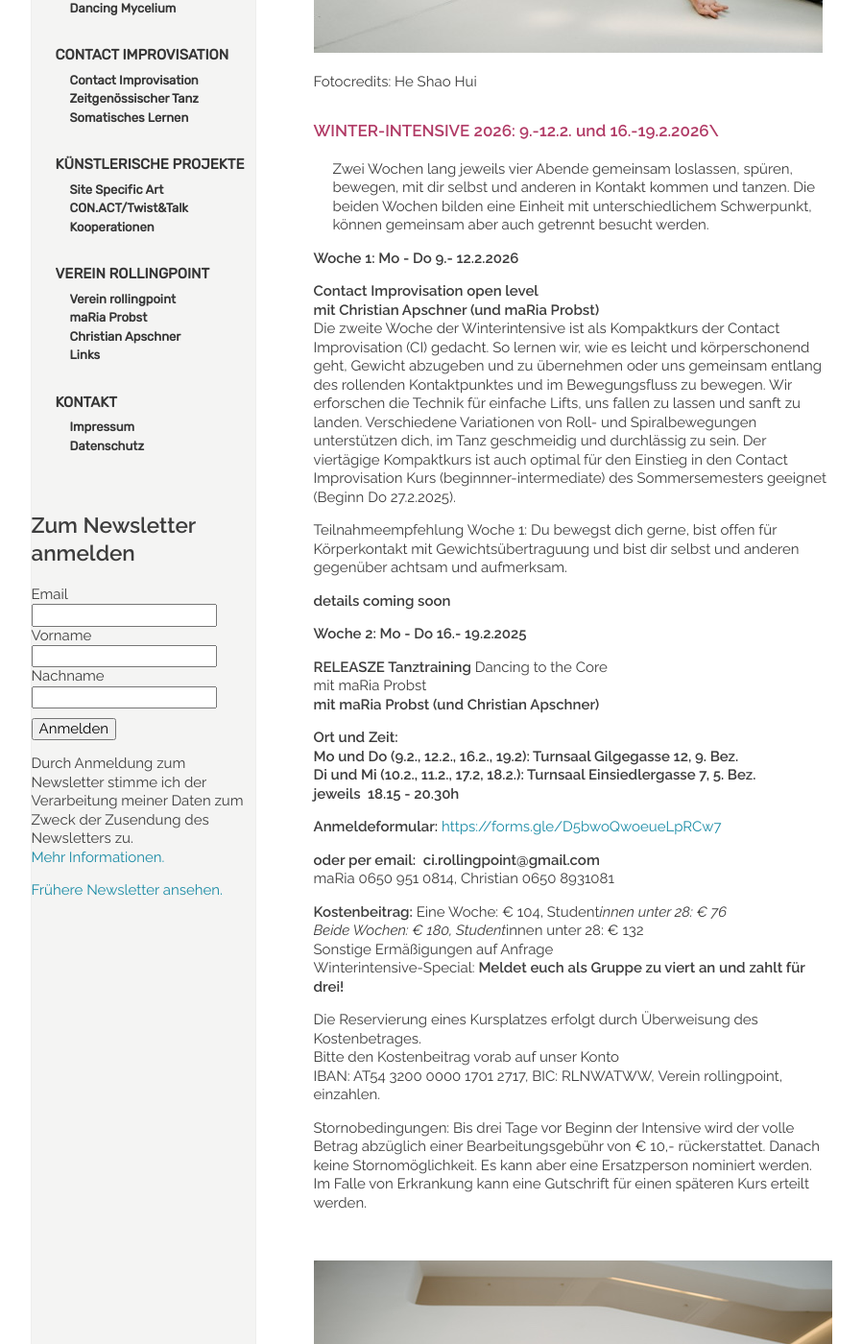
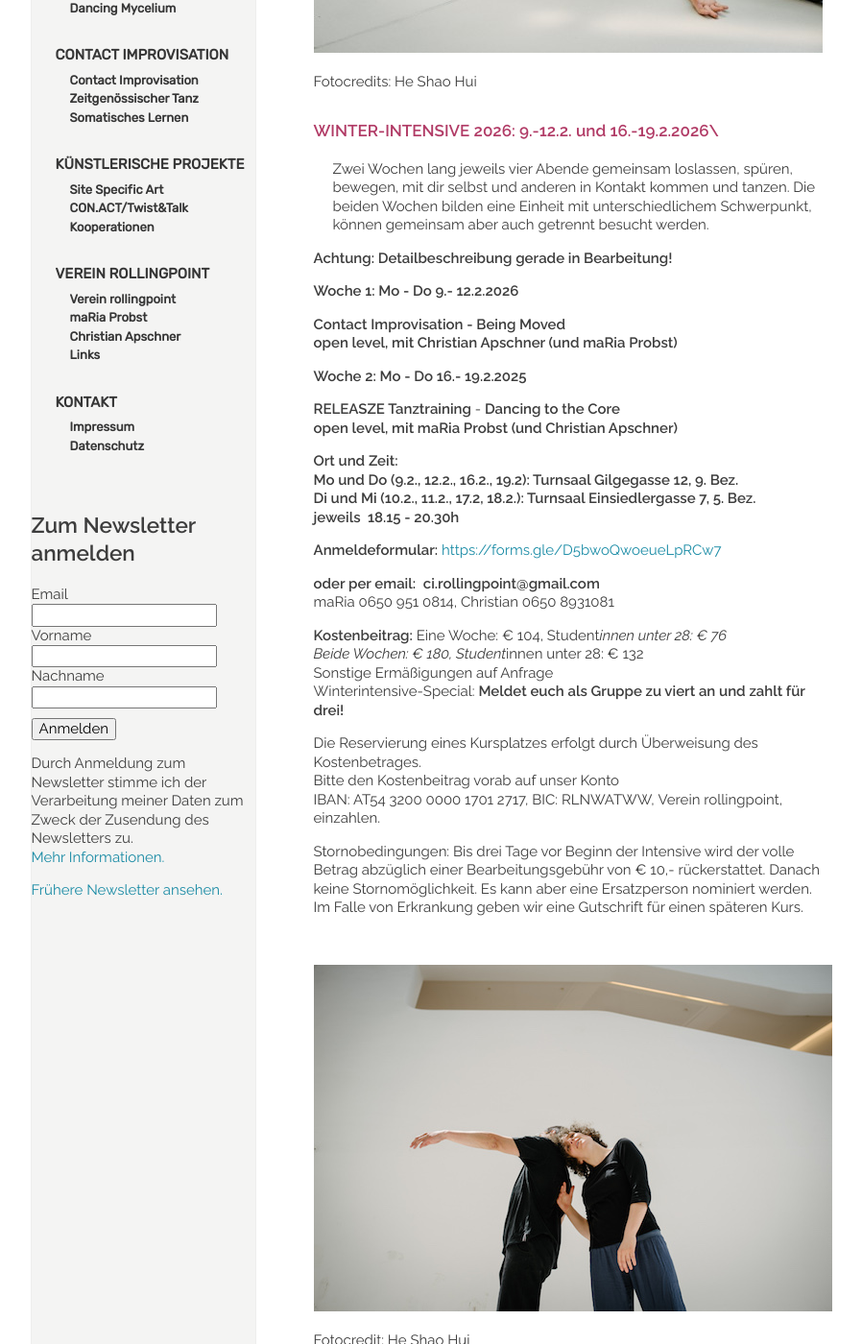
Before and after one commit to manulari/rollingpointat, a Jekyll site: the page built from _pages_de/winterintensive.md, in a window 1280 px wide and 1400 px high, scrolled down 483 px. Shown: the whole window at 96% size, without its empty margins (152-1050 px from the left). Built offline with Jekyll 4.4.1, drawn with Linux system fonts in a browser that asks for light colours; comment, search, counter and statistics services are not loaded.

Commit message:
Update page (de) “winterintensive”

```diff
--- a/_pages_de/winterintensive.md
+++ b/_pages_de/winterintensive.md
@@ -14,21 +14,19 @@ Fotocredits: He Shao Hui
 \
 Zwei Wochen lang jeweils vier Abende gemeinsam loslassen, spüren, bewegen, mit dir selbst und anderen in Kontakt kommen und tanzen. Die beiden Wochen bilden eine Einheit mit unterschiedlichem Schwerpunkt, können gemeinsam aber auch getrennt besucht werden.
 
+**Achtung: Detailbeschreibung gerade in Bearbeitung!**
+
 **Woche 1: Mo - Do 9.- 12.2.2026**
 
-**Contact Improvisation open level**\
-**mit Christian Apschner (und maRia Probst)**\
-Die zweite Woche der Winterintensive ist als Kompaktkurs der Contact Improvisation (CI) gedacht. So lernen wir, wie es leicht und körperschonend geht, Gewicht abzugeben und zu übernehmen oder uns gemeinsam entlang des rollenden Kontaktpunktes und im Bewegungsfluss zu bewegen. Wir erforschen die Technik für einfache Lifts, uns fallen zu lassen und sanft zu landen. Verschiedene Variationen von Roll- und Spiralbewegungen unterstützen dich, im Tanz geschmeidig und durchlässig zu sein. Der viertägige Kompaktkurs ist auch optimal für den Einstieg in den Contact Improvisation Kurs (beginnner-intermediate) des Sommersemesters geeignet (Beginn Do 27.2.2025).
+**Contact Improvisation - Being Moved** \
+**open level, mit Christian Apschner (und maRia Probst)**
 
-Teilnahmeempfehlung Woche 1: Du bewegst dich gerne, bist offen für Körperkontakt mit Gewichtsübertraguung und bist dir selbst und anderen gegenüber achtsam und aufmerksam.
 
-**details coming soon**
 
 **Woche 2: Mo - Do 16.- 19.2.2025**
 
-**RELEASZE Tanztraining**  Dancing to the Core\
-mit maRia Probst \
-**mit maRia Probst (und Christian Apschner)**
+**RELEASZE Tanztraining**  - **Dancing to the Core**\
+**open level, mit maRia Probst (und Christian Apschner)**
 
 **Ort und Zeit:**\
 **Mo und Do (9.2., 12.2., 16.2., 19.2): Turnsaal Gilgegasse 12, 9. Bez.**\
@@ -49,7 +47,7 @@ Die Reservierung eines Kursplatzes erfolgt durch Überweisung des Kostenbetrages
 Bitte den Kostenbeitrag vorab auf unser Konto\
 IBAN: AT54 3200 0000 1701 2717, BIC: RLNWATWW, Verein rollingpoint, einzahlen.
 
-Stornobedingungen: Bis drei Tage vor Beginn der Intensive wird der volle Betrag abzüglich einer Bearbeitungsgebühr von € 10,- rückerstattet. Danach keine Stornomöglichkeit. Es kann aber eine Ersatzperson nominiert werden. Im Falle von Erkrankung kann eine Gutschrift für einen späteren Kurs erteilt werden.
+Stornobedingungen: Bis drei Tage vor Beginn der Intensive wird der volle Betrag abzüglich einer Bearbeitungsgebühr von € 10,- rückerstattet. Danach keine Stornomöglichkeit. Es kann aber eine Ersatzperson nominiert werden. Im Falle von Erkrankung geben wir eine Gutschrift für einen späteren Kurs.
 
 &nbsp;
 
```
